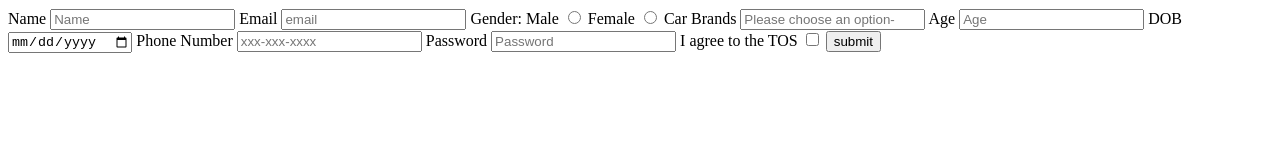
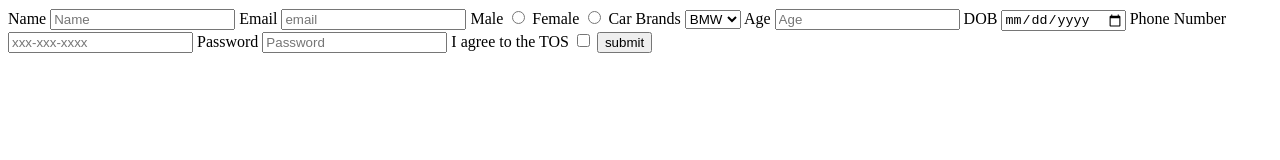
Before and after one commit to acciojob/signup-form-car-manojkalyan27, a website: page main.html in a window 1280 px wide. Drawn offline with Linux system fonts and the light colour scheme.

Commit message:
created a submission

```diff
--- a/main.html
+++ b/main.html
@@ -13,13 +13,17 @@
 		<input type="text" required id="name" placeholder="Name">
 		<label for="Email">Email</label>
 		<input type="email" id="email" placeholder="email" required>
-		<label for="Gender">Gender:</label>
-		<label>Male</label>
+		<label for="Gender">Male</label>
         <input type="radio" name="gender">
-        <label>Female</label>
+        <label for="Gender">Female</label>
         <input type="radio" name="gender">
 		<label for="Car Brands">Car Brands</label>
-		<input type="select" id="cars" placeholder="Please choose an option-" required>
+		<select>
+            <option>BMW</option>
+            <option>Audi</option>
+            <option>Thar</option>
+            <option>Cycle</option>
+        </select>
 		<label for="Age">Age</label>
 		<input type="number" id="age" placeholder="Age" required>
 		<label for="DOB">DOB</label>
```
